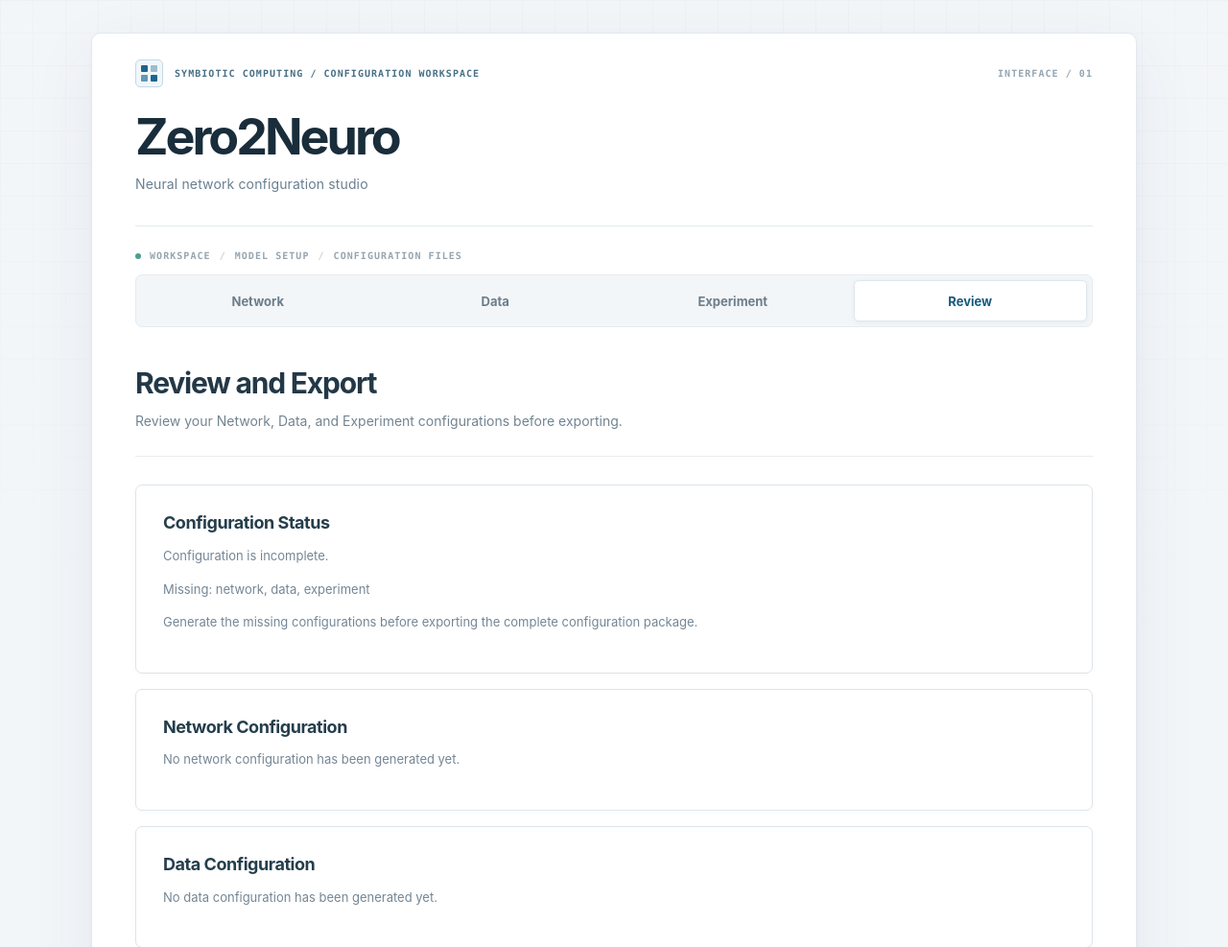
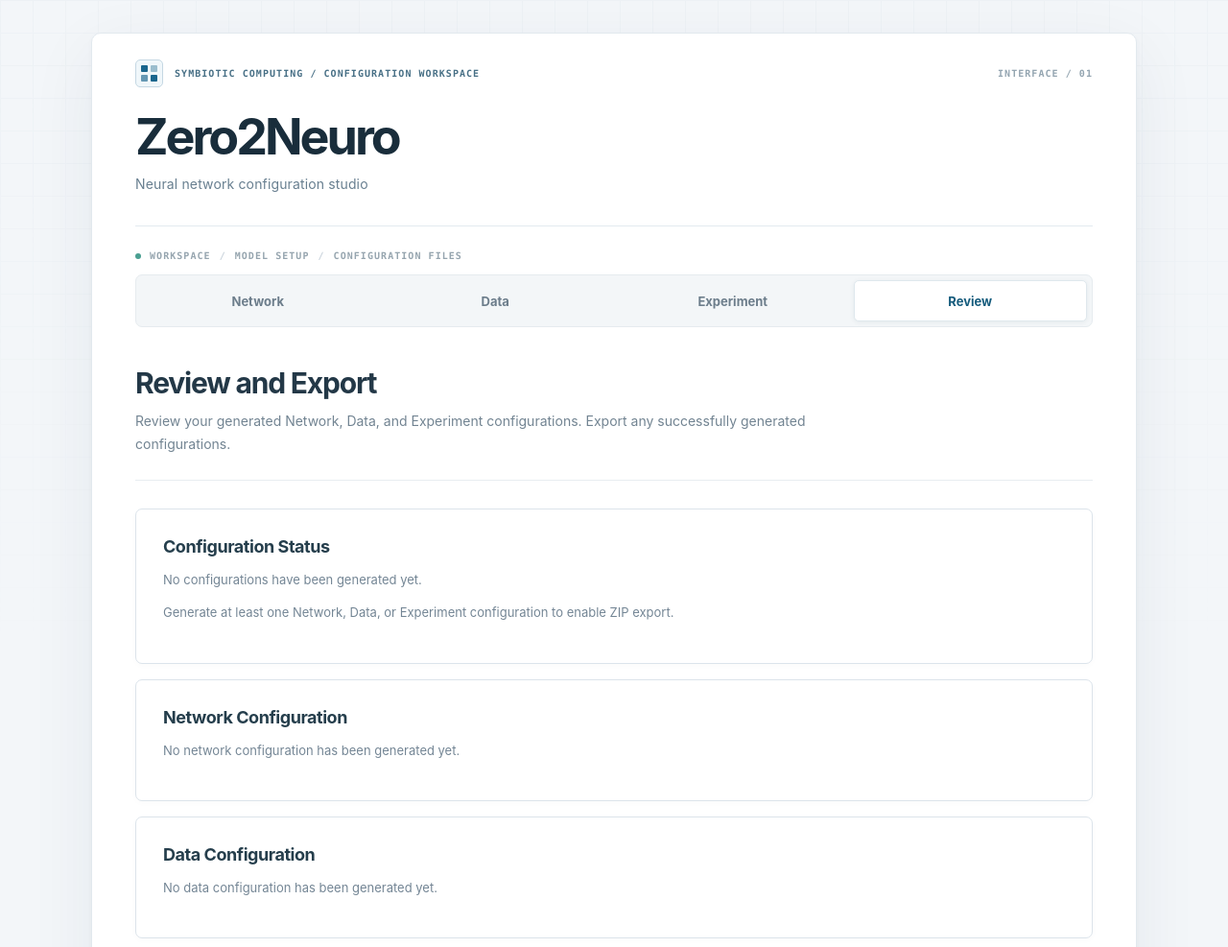
Before and after one commit to Alex-E-Mitchell/zero2neuro-interface, a Flask app: page /review in a window 1280 px wide. Shown: the top 987 px of the page at 96% size. Run offline with Flask 3, Linux system fonts and the light colour scheme.

Commit message:
Preserve saved configs on validation errors and allow partial exports

```diff
--- a/app.py
+++ b/app.py
@@ -8,7 +8,7 @@ sys.path.insert(0, str(Path(__file__).resolve().parent / "python"))
 
 from config_generator import generate_network_config
 from parser_validator import validate_config
-from config_store import save_config, clear_config
+from config_store import save_config
 from config_rules import (
     NETWORK_ARCHITECTURES,
     DROPOUT_RULES,
@@ -31,9 +31,6 @@ register_experiment_page(app)
 def network():
     config = None
     error = None
-
-    if request.method == "POST":
-        clear_config("network")
 
     values, arguments, errors = prepare_network_form(
         request.form if request.method == "POST" else None
--- a/python/data_page.py
+++ b/python/data_page.py
@@ -1,5 +1,5 @@
 from flask import render_template, request
-from config_store import save_config, clear_config
+from config_store import save_config
 
 from data_generator import generate_data_config, parse_lines, parse_optional_int
 from data_rules import (
@@ -23,7 +23,6 @@ def data():
     form = request.form
 
     if request.method == "POST":
-        clear_config("data")
         try:
             config = generate_data_config(
                 data_format=form.get("data_format", ""),
--- a/python/experiment_page.py
+++ b/python/experiment_page.py
@@ -1,7 +1,7 @@
 """Experiment form handling using the shared layout and validation feedback."""
 
 from flask import render_template, request
-from config_store import save_config, clear_config
+from config_store import save_config
 from parser_validator import validate_config
 
 from experiment_generator import (
@@ -55,9 +55,6 @@ def prepare_experiment_form(submitted=None):
 
 
 def experiment():
-    if request.method == "POST":
-        clear_config("experiment")
-
     values, arguments, errors = prepare_experiment_form(
         request.form if request.method == "POST" else None
     )
--- a/python/review_page.py
+++ b/python/review_page.py
@@ -1,24 +1,38 @@
+
 from io import BytesIO
 from zipfile import ZIP_DEFLATED, ZipFile
+
 from config_store import get_all_configs, get_config
-from flask import abort, app, render_template, Response, send_file
+from flask import abort, render_template, Response, send_file
+
+
+def get_available_configs(configurations):
+    """Return only non-empty generated configurations."""
+    return {
+        name: content
+        for name, content in configurations.items()
+        if content and content.strip()
+    }
+
 
 def review():
-    """Display saved configurations and check completeness."""
+    """Display saved configurations and allow partial exports."""
     configurations = get_all_configs()
+    available = get_available_configs(configurations)
 
     missing = [
         name
-        for name, content in configurations.items()
-        if not content or not content.strip()
+        for name in configurations
+        if name not in available
     ]
 
     return render_template(
         "review.html",
         configurations=configurations,
         missing_configs=missing,
-        ready_for_export=not missing,
+        ready_for_export=bool(available),
     )
+
 
 def download_config(name):
     """Download an individual generated configuration."""
@@ -28,7 +42,10 @@ def download_config(name):
     config = get_config(name)
 
     if not config or not config.strip():
-        abort(404, description="Configuration has not been generated.")
+        abort(
+            404,
+            description="Configuration has not been generated.",
+        )
 
     return Response(
         config,
@@ -39,29 +56,22 @@ def download_config(name):
         },
     )
 
+
 def download_all_configs():
-    """Download all three configuration files as a ZIP archive."""
+    """Download all available configurations as a ZIP archive."""
     configurations = get_all_configs()
+    available = get_available_configs(configurations)
 
-    missing = [
-        name
-        for name, content in configurations.items()
-        if not content or not content.strip()
-    ]
-
-    if missing:
+    if not available:
         abort(
             400,
-            description=(
-                "Cannot export an incomplete configuration. "
-                f"Missing: {', '.join(missing)}."
-            ),
+            description="No configurations available for export.",
         )
 
     zip_buffer = BytesIO()
 
     with ZipFile(zip_buffer, "w", ZIP_DEFLATED) as archive:
-        for name, content in configurations.items():
+        for name, content in available.items():
             archive.writestr(f"{name}.txt", content)
 
     zip_buffer.seek(0)
@@ -72,11 +82,13 @@ def download_all_configs():
         as_attachment=True,
         download_name="zero2neuro_config.zip",
     )
+
     response.headers["Cache-Control"] = "no-store"
     return response
 
+
 def register_review_page(app):
-    """Register the Review page route."""
+    """Register the Review page routes."""
     app.add_url_rule(
         "/review",
         endpoint="review",
--- a/templates/review.html
+++ b/templates/review.html
@@ -1,14 +1,10 @@
-
 {% extends "base.html" %}
-
 {% block title %}Review Configuration - Zero2Neuro{% endblock %}
-
 {% block heading %}Review and Export{% endblock %}
-
 {% block description %}
-Review your Network, Data, and Experiment configurations before exporting.
+Review your generated Network, Data, and Experiment configurations.
+Export any successfully generated configurations.
 {% endblock %}
-
 {% block content %}
 
 <!-- Configuration Status -->
@@ -16,25 +12,47 @@ Review your Network, Data, and Experiment configurations before exporting.
     <h3>Configuration Status</h3>
 
     {% if ready_for_export %}
-        <p>All three configurations are available for export.</p>
+        <p>
+            Your successfully generated configurations
+            are available for export.
+        </p>
+
+        <p>
+            The ZIP file will include:
+        </p>
+
+        <ul>
+            {% for name, config in configurations.items() %}
+                {% if config and config.strip() %}
+                    <li>{{ name | capitalize }} Configuration</li>
+                {% endif %}
+            {% endfor %}
+        </ul>
 
         <a
             href="{{ url_for('download_all_configs') }}"
             class="download-button"
         >
             <span class="download-icon" aria-hidden="true">&#8595;</span>
-            <span>Download All Configurations (.zip)</span>
+            <span>Download Available Configurations (.zip)</span>
         </a>
 
     {% else %}
-        <p>Configuration is incomplete.</p>
+        <p>No configurations have been generated yet.</p>
+
         <p>
-            Missing:
-            {{ missing_configs | join(", ") }}
+            Generate at least one Network, Data, or Experiment
+            configuration to enable ZIP export.
+        </p>
+    {% endif %}
+
+    {% if missing_configs and ready_for_export %}
+        <p>
+            Not yet generated:
+            {{ missing_configs | join(", ") }}.
         </p>
         <p>
-            Generate the missing configurations before exporting
-            the complete configuration package.
+            These configurations will not be included in the ZIP file.
         </p>
     {% endif %}
 </section>
@@ -44,7 +62,7 @@ Review your Network, Data, and Experiment configurations before exporting.
 <section class="form-section">
     <h3>{{ name | capitalize }} Configuration</h3>
 
-    {% if config %}
+    {% if config and config.strip() %}
         <pre>{{ config }}</pre>
 
         <a
@@ -60,5 +78,4 @@ Review your Network, Data, and Experiment configurations before exporting.
     {% endif %}
 </section>
 {% endfor %}
-
 {% endblock %}
```
